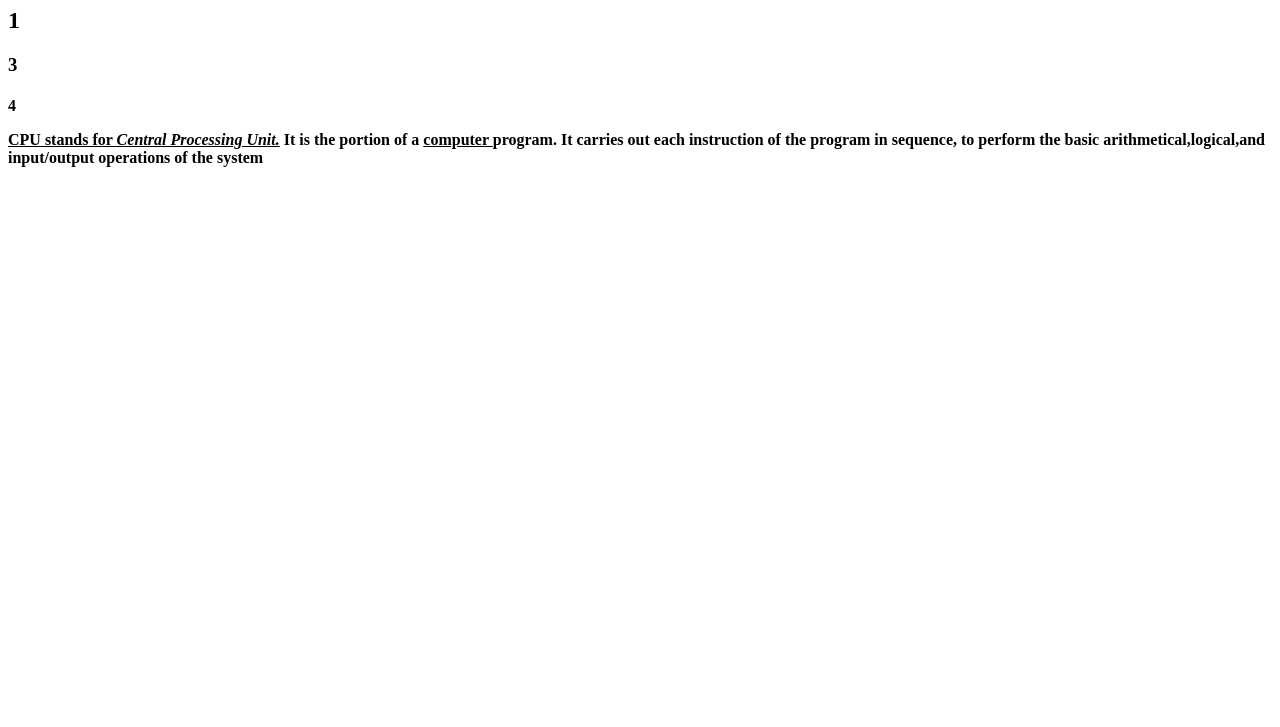
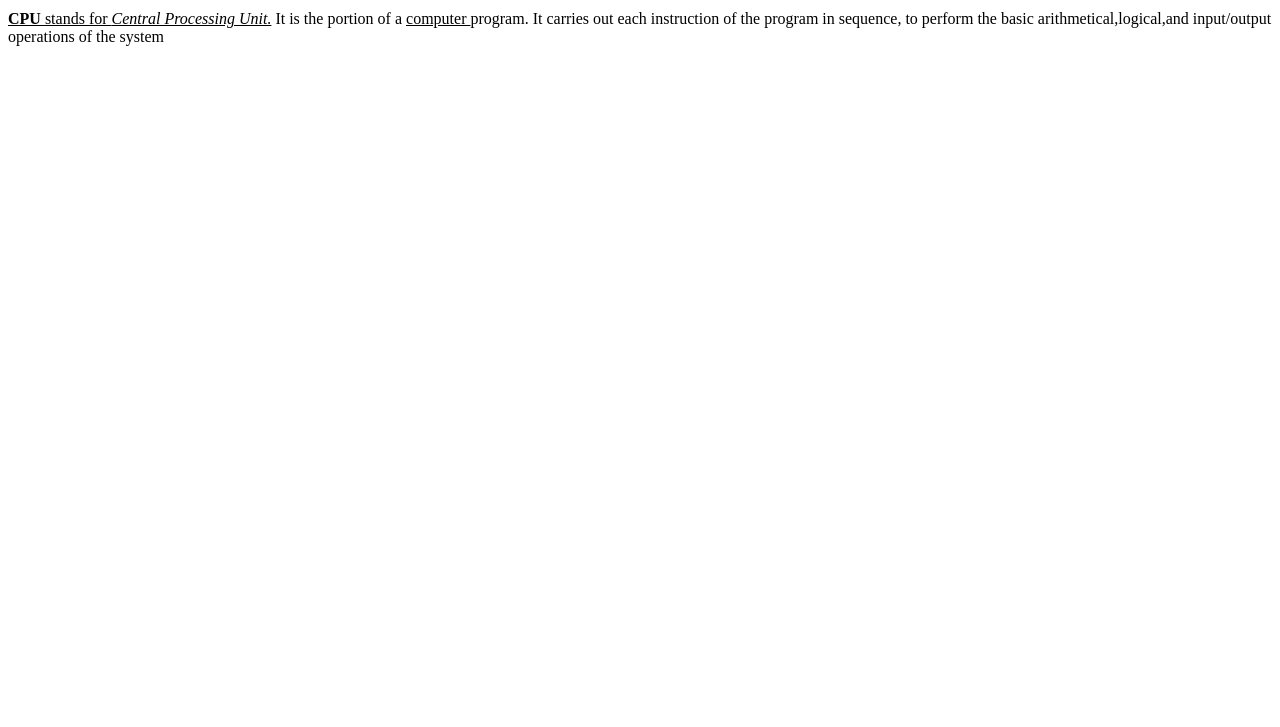
Before and after one commit to iamneo-production/aaedbcbcddeaadaeccdfffebaeceaec, a website: page public/index.html in a window 1280 px wide. Shown: the part 73-800 px from the top of the page. Drawn offline with Linux system fonts and the light colour scheme.

Commit message:
Backup Commit

```diff
--- a/public/index.html
+++ b/public/index.html
@@ -1,7 +1,7 @@
 <!DOCTYPE html>
 <html lang="en">
 <head>
-    <h1> CPU </h1><h2>1</h2><h3>3</h3><h4>4</head>
+    <h1> CPU </h1><h2> </h2><h3> </h3><h4> </h4><h5> </h5><h6> </h6> </head>
     <p><b><u> CPU </b> stands for <i> Central Processing Unit.</i></u>
        It is the portion of a <u> computer </u> program.
        It carries out each instruction of the program in sequence,
```
